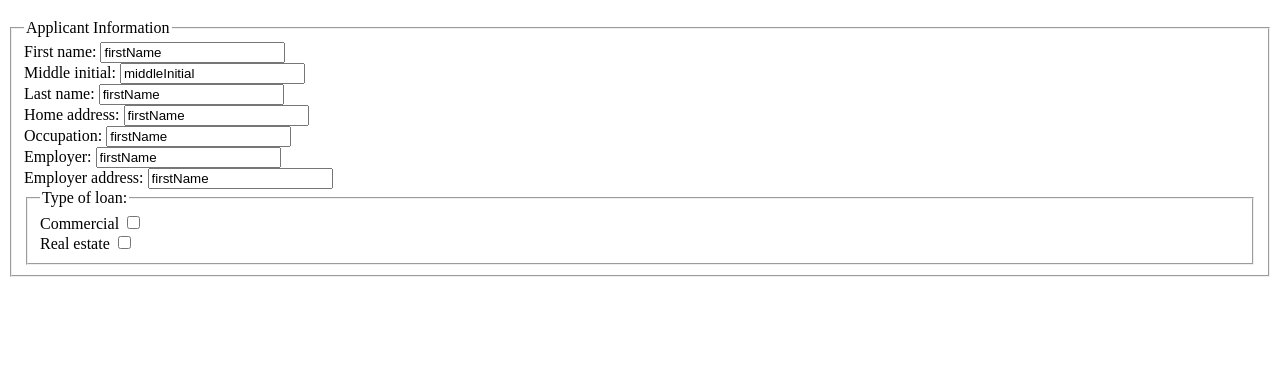
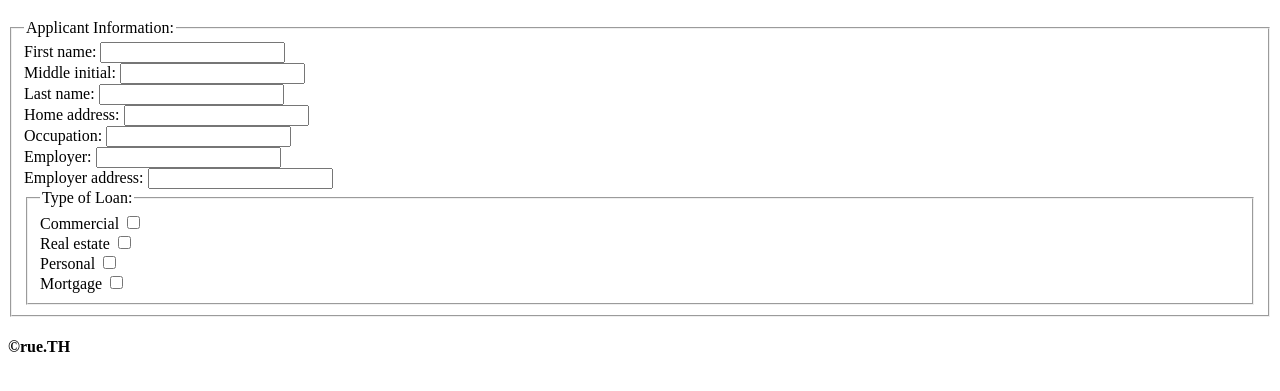
Before and after one commit to rueTH/static-web_bankingForm, a plain HTML site: page index.html in a window 1280 px wide. Shown: the part 61-452 px from the top of the page. Drawn offline with Linux system fonts and the light colour scheme.

Commit message:
minimizing the code, hitting google in order to refresh my memory on fieldset and legend, bc i plan to use input type='radio' on these checkboxes maybe.

```diff
--- a/index.html
+++ b/index.html
@@ -7,35 +7,44 @@
 </head>
 <body>
   <h1>banking-form</h1>
-
     <form>
       <fieldset>
-        <legend>Applicant Information</legend>
+        <legend>Applicant Information:</legend>
+          <label for="firstName">First name: </label>
+            <input type="text" name="firstName"><br>
+          <label for="middleInitial">Middle initial: </label>
+            <input type="text" name="middleInitial"><br>
+          <label for="lastName">Last name: </label>
+            <input type="text" name="lastName"><br>
+          <label for="address">Home address: </label>
+            <input type="text" name="address"><br>
+          <label for="occupation">Occupation: </label>
+            <input type="text"  name="occupation"><br>
+          <label for="employer">Employer: </label>
+            <input type="text" name="employer"><br>
+          <label for="employerAddress">Employer address: </label>
+            <input type="text" name="employerAddress"><br>
 
-        <!--Applicant's First Name-->
-        <label for="firstName">First name: </label>
-          <input type="text" value="firstName" name="firstName"><br>
-        <label for="middleInitial">Middle initial: </label>
-          <input type="text" value="middleInitial" name="middleInitial"><br>
-        <label for="lastName">Last name: </label>
-          <input type="text" value="firstName" name="firstName"><br>
-        <label for="appAddress">Home address: </label>
-          <input type="text" value="firstName" name="firstName"><br>
-        <label for="appOccupation">Occupation: </label>
-          <input type="text" value="firstName" name="firstName"><br>
-        <label for="employer">Employer: </label>
-          <input type="text" value="firstName" name="firstName"><br>
-        <label for="employerAddress">Employer address: </label>
-          <input type="text" value="firstName" name="firstName"><br>
-        <fieldset for="loanType">
-          <legend>Type of loan:</legend>
-            <label for="commercial">Commercial</label>
-              <input type="checkbox" value="commercial" name="loanType"><br>
-            <label for="realEstate">Real estate</label>
-              <input type="checkbox" value="realEstate" name="realEstate"><br>
-
-        </fieldset>
+<!--potentially add radio to container of checkbox inputs-->
+          <fieldset for="loanType">
+            <legend>Type of Loan:</legend>
+              <label for="commercial">Commercial</label>
+                <input type="checkbox" id="commercial" name="loanType"><br>
+              <label for="realEstate">Real estate</label>
+                <input type="checkbox" id="realEstate" name="loanType"><br>
+              <label for="personal">Personal</label>
+                <input type="checkbox" value="personal" name="loanType"><br>
+               <label for="mortgage">Mortgage</label>
+                <input type="checkbox" value="mortgage" name="loanType"><br>
+          </fieldset>
       </fieldset>
     </form>
+  <footer>
+    <div>
+      <!-- <label for="h3">Current Assignment:</label>
+        <h3>nashville-software-school/front-end-milestones/the-static-web/exercises/banking-form</h3> -->
+      <h4>&copy;rue.TH</h4>
+    </div>
+  </footer>
 </body>
 </html>
```
